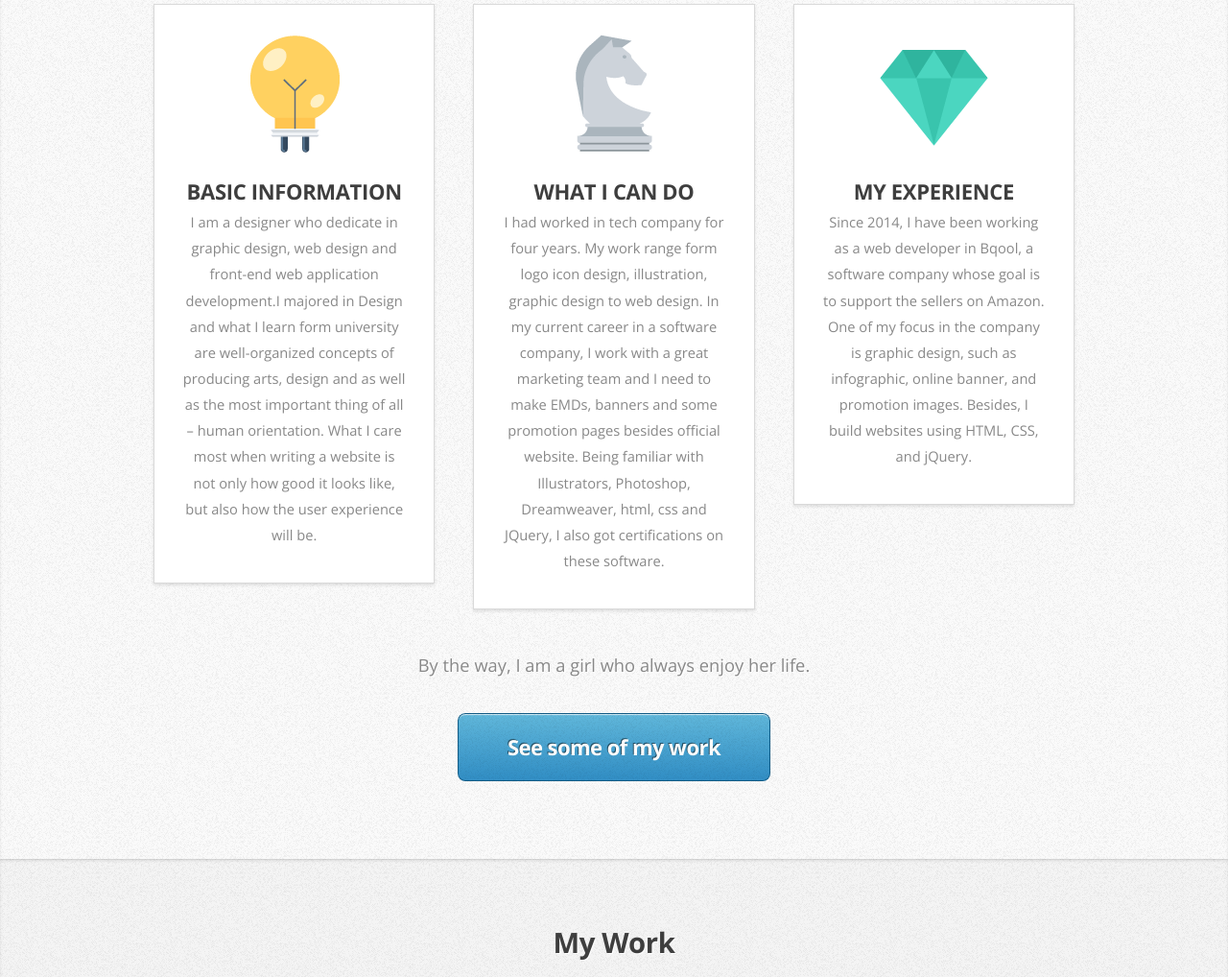
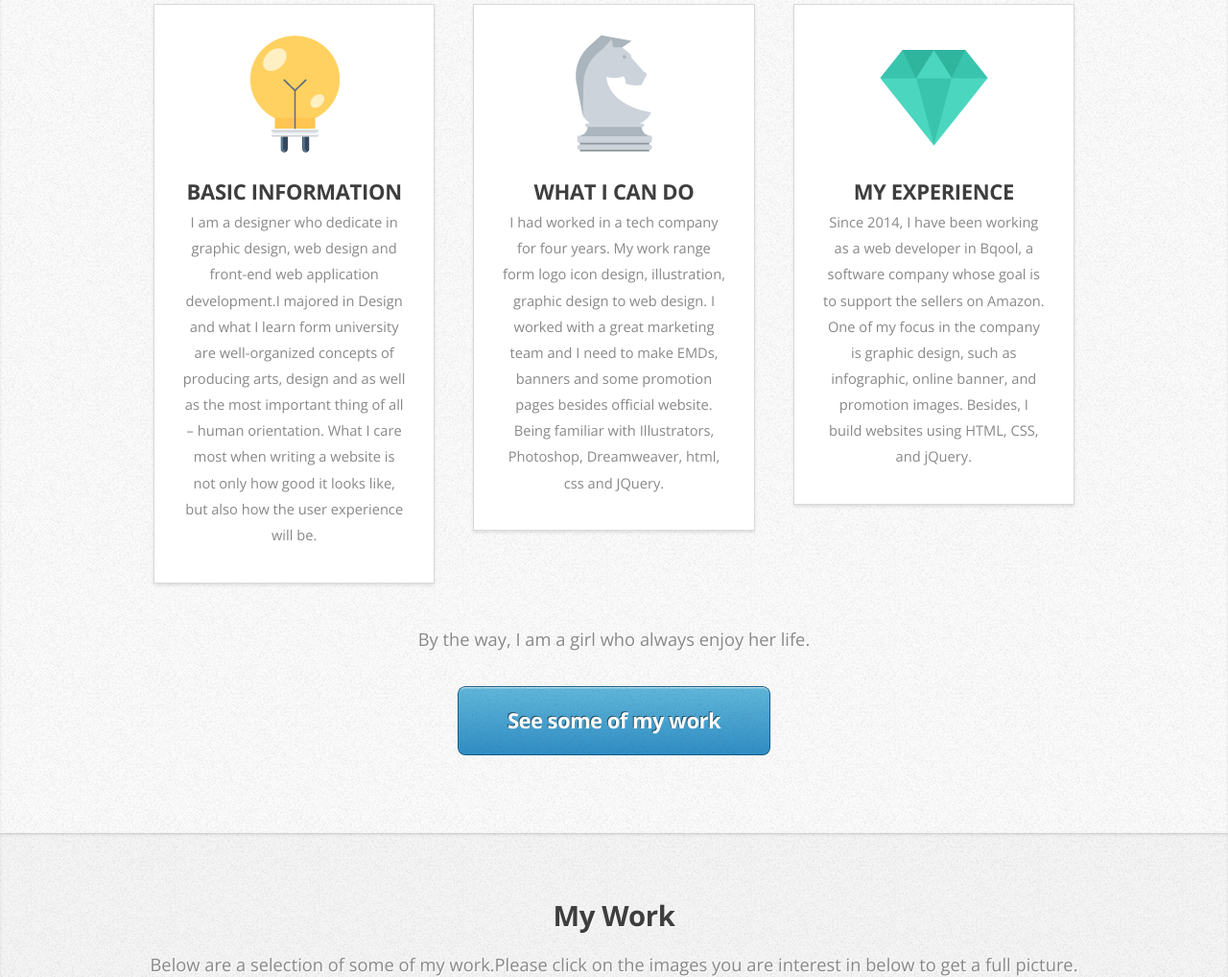
Before and after one commit to ellieliu/ellieliu.github.io, a plain HTML site: page index.html in a window 1280 px wide. Shown: the part 762-1780 px from the top of the page at 96% size. Drawn offline with nearby package versions, Linux system fonts and the light colour scheme.

Commit message:
Update index.html

```diff
--- a/index.html
+++ b/index.html
@@ -64,7 +64,7 @@
                             <section class="box box-style1">
                                 <img src="images/personality.png">
                                 <h3>WHAT I CAN DO</h3>
-                                <p>I had worked in tech company for four years. My work range form logo icon design, illustration, graphic design to web design. In my current career in a software company, I work with a great marketing team and I need to make EMDs, banners and some promotion pages besides official website. Being familiar with  Illustrators, Photoshop, Dreamweaver, html, css and JQuery, I also got certifications on these software. </p>
+                                <p>I had worked in a tech company for four years. My work range form logo icon design, illustration, graphic design to web design. I worked with a great marketing team and I need to make EMDs, banners and some promotion pages besides official website. Being familiar with  Illustrators, Photoshop, Dreamweaver, html, css and JQuery.</p>
                             </section>
                         </div>
                         <div class="4u">
```
